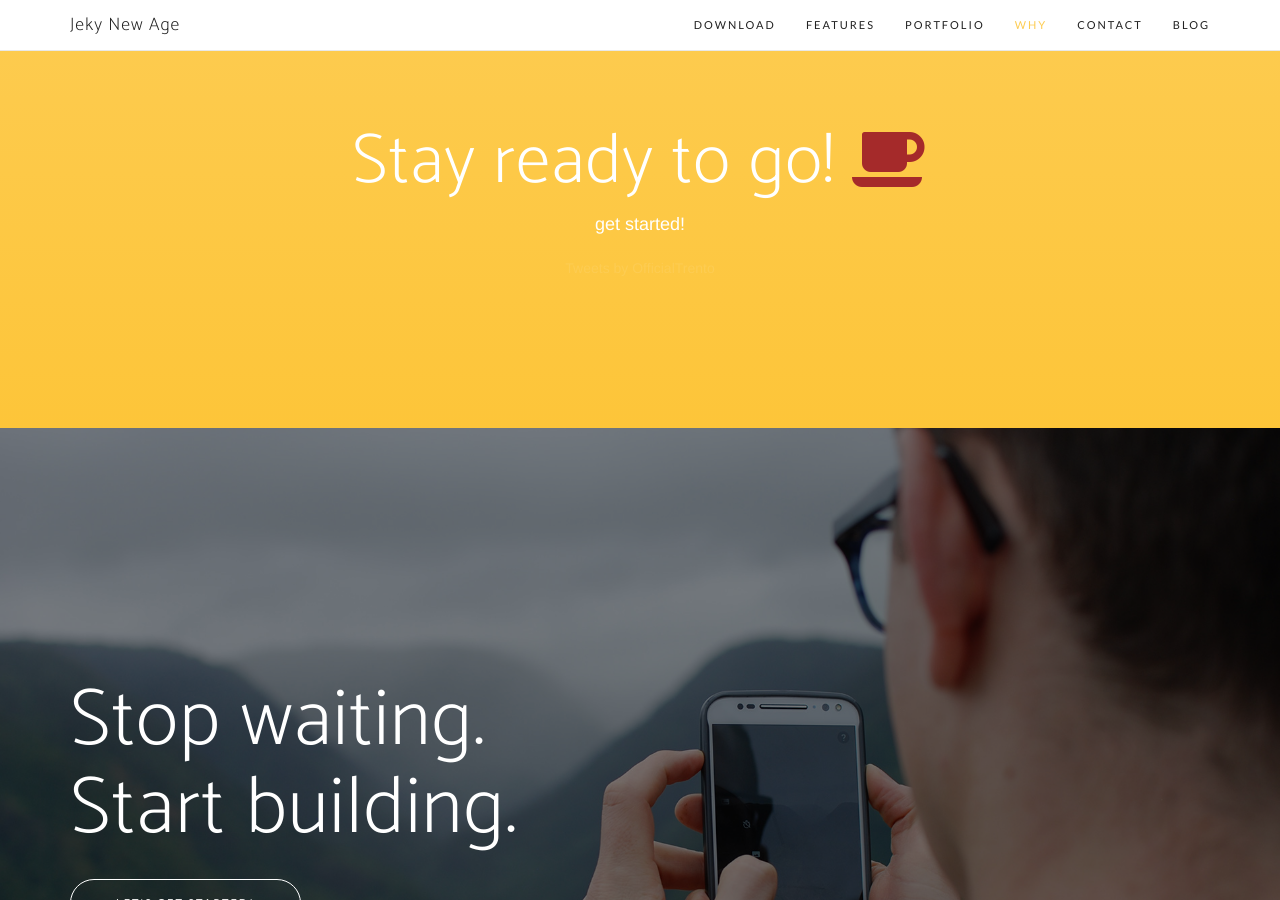
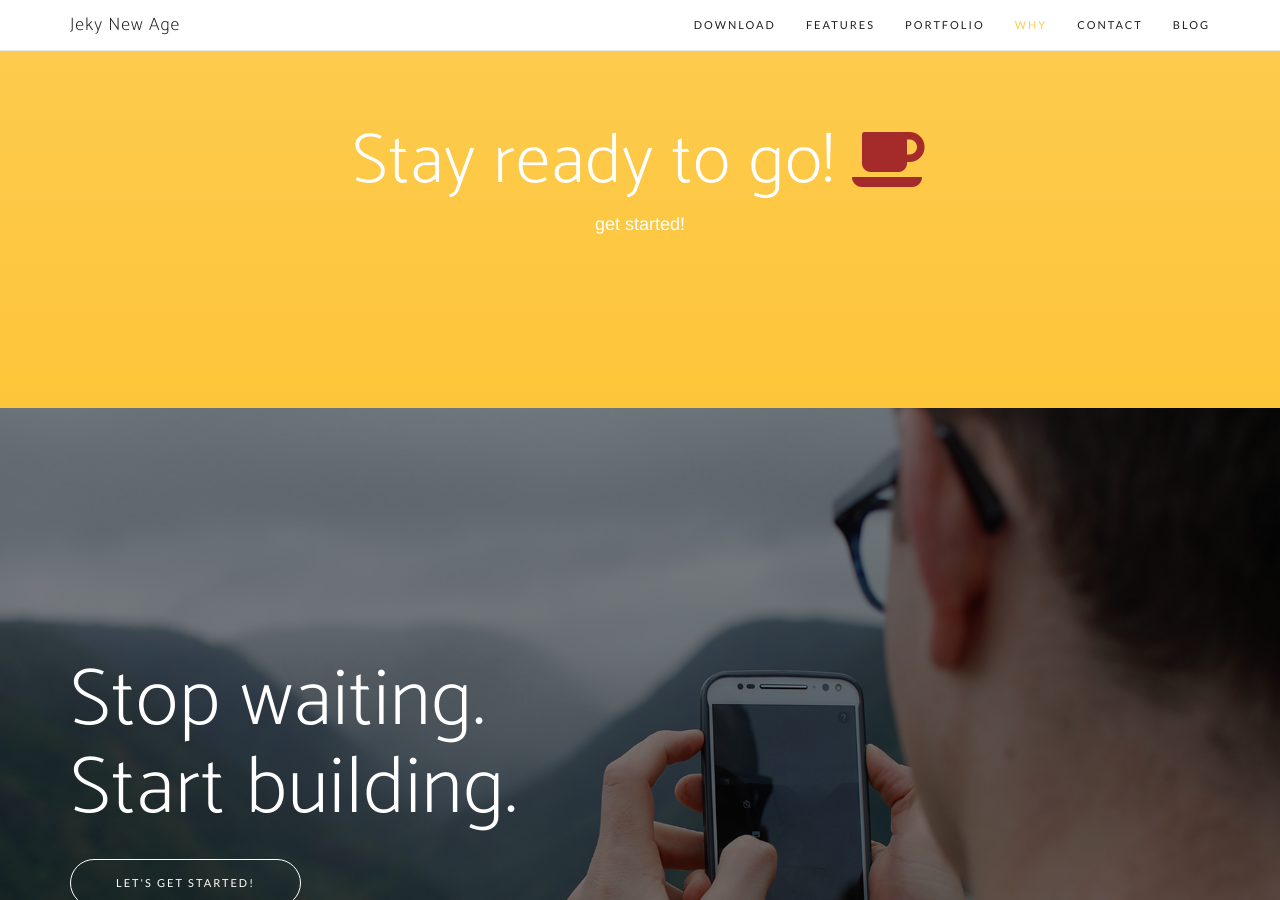
Before and after one commit to jekynewage/jekynewage.github.io, a Jekyll site: the page built from index.html, in a window 1280 px wide and 900 px high, scrolled down 4052 px. Built offline with Jekyll 4.4.1, drawn with Linux system fonts in a browser that asks for light colours; nearby versions of some CDN libraries; some web fonts are replaced; the list of posts is cut into pages by our own code; comment, search, counter and statistics services are not loaded.

Commit message:
Update quote.html

```diff
--- a/_includes/quote.html
+++ b/_includes/quote.html
@@ -4,7 +4,6 @@
             <div class="col-md-8 col-md-offset-2">
                 <h2 class="section-heading">Stay ready to go! <i style="color:brown"class="fa fa-coffee"></i></h2>
                 <p>get started!</p>
-                <a class="twitter-timeline" href="https://twitter.com/OfficialTrento">Tweets by OfficialTrento</a> <script async src="//platform.twitter.com/widgets.js" charset="utf-8"></script>
             </div>
         </div>
     </div>
```
